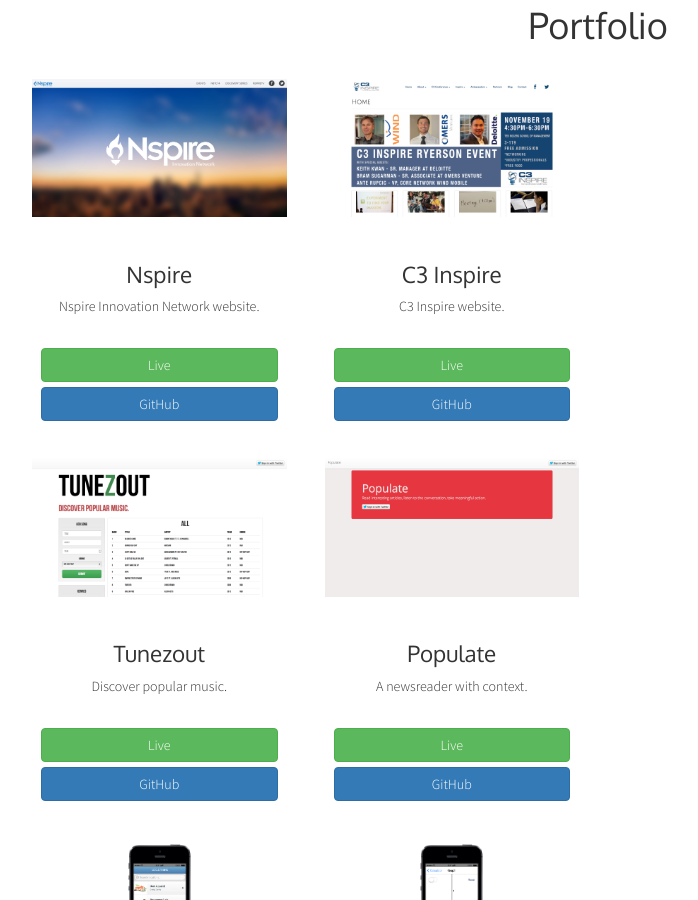
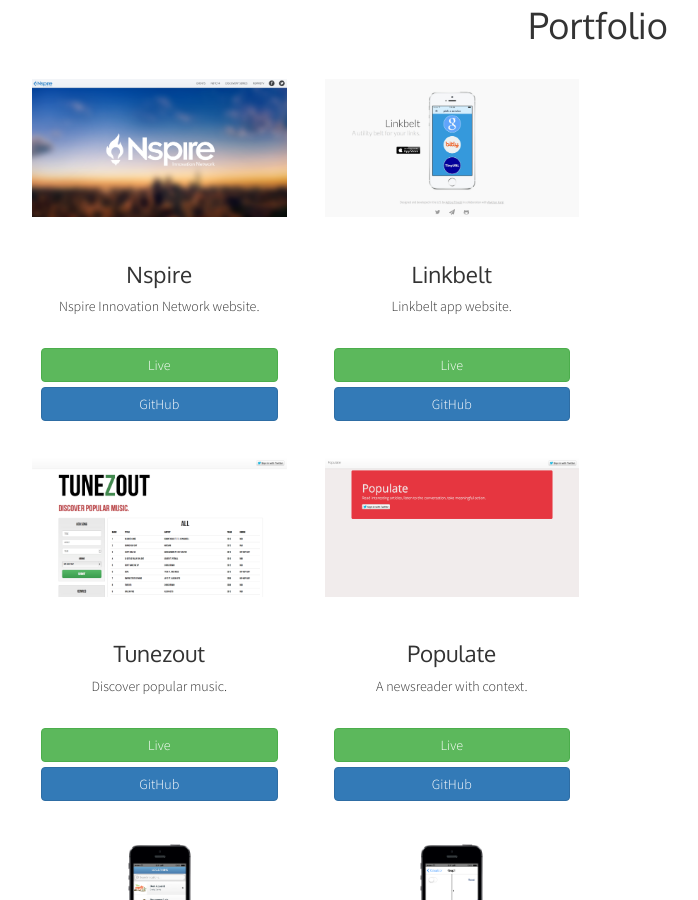
Before and after one commit to alykhank/alykhank.github.io, a Jekyll site: the page built from index.html, in a window 1280 px wide and 900 px high, scrolled down 541 px. Shown: the whole window, without its empty margins (42-740 px from the left). Built offline with Jekyll 4.4.1, drawn with Linux system fonts in a browser that asks for light colours; nearby versions of some CDN libraries; comment, search, counter and statistics services are not loaded.

Commit message:
Add Linkbelt website to portfolio

```diff
--- a/_data/projects.yml
+++ b/_data/projects.yml
@@ -4,11 +4,11 @@
   live: http://nspire.org
   github: https://github.com/nspire/nspire
 
-- title: C3 Inspire
-  caption: C3 Inspire website.
-  thumbnail: c3inspire
-  live: http://c3inspire.com
-  github: https://github.com/c3inspire/c3inspire.github.io
+- title: Linkbelt
+  caption: Linkbelt app website.
+  thumbnail: linkbelt
+  live: http://linkbelt.me
+  github: https://github.com/linkbelt
 
 - title: Tunezout
   caption: Discover popular music.
```
Also changed, not shown: img/c3inspire.png (deleted), img/linkbelt.png (added).
